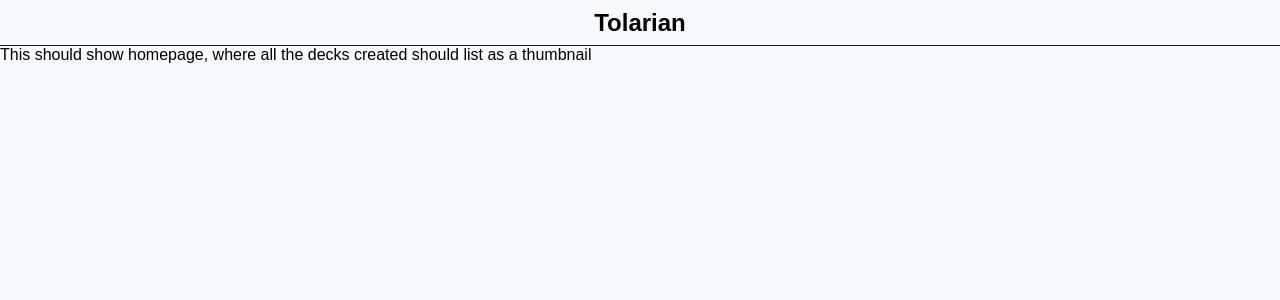
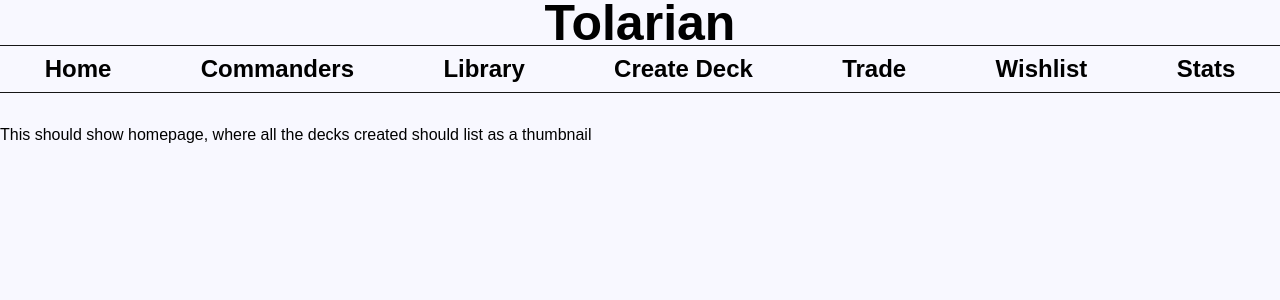
Before and after one commit to antonioplacido/MTGApp, a React (Create React App) app in the folder client/: page /home in a window 1280 px wide. Shown: the top 300 px of the page. Built offline with nearby package versions, Linux system fonts and the light colour scheme.

Commit message:
clearing a bit of console and unused variables

```diff
--- a/client/src/components/App.js
+++ b/client/src/components/App.js
@@ -1,7 +1,6 @@
-import React, { useState, useEffect } from "react";
+import React from "react";
 import styled from "styled-components";
 import { BrowserRouter as Router, Switch, Route } from "react-router-dom";
-import { useDispatch } from "react-redux";
 import GlobalStyles from "./GlobalStyles";
 import Homepage from "./Homepage";
 import StatsPage from "./StatsPage";
@@ -9,7 +8,6 @@ import TradePage from "./TradePage";
 import WishlistPage from "./WishlistPage";
 import CreatePage from "./CreatePage";
 import Library from "./Library";
-import axios from "axios";
 
 import Login from "./Login";
 
--- a/client/src/components/CommanderPage.js
+++ b/client/src/components/CommanderPage.js
@@ -14,8 +14,6 @@ export default function CommanderPage() {
   const [nextPageUrl, setNextPageUrl] = useState();
   const [previousPageUrl, setPreviousPageUrl] = useState();
   const [loading, setLoading] = useState(true);
-  const temp = cards.data;
-  console.log(images);
 
   useEffect(() => {
     setLoading(true);
@@ -46,13 +44,13 @@ export default function CommanderPage() {
   if (loading) return "Loading...";
 
   return (
-    <div>
+    <Wrapper>
       <Header />
-      <h1>i just want ben's approval</h1>
+      <h1>Commanders</h1>
       <Grid style={{ margin: "50px 50px" }}>
         <Card cards={cards} image={images} />
       </Grid>
-    </div>
+    </Wrapper>
   );
 }
 
@@ -61,3 +59,5 @@ const Grid = styled.div`
   grid: repeat(6, auto) / repeat(5, auto);
   gap: 2em;
 `;
+
+const Wrapper = styled.div``;
--- a/client/src/components/Homepage.js
+++ b/client/src/components/Homepage.js
@@ -1,12 +1,21 @@
 import React from "react";
 import Header from "../components/smallComponents/Header";
+import styled from "styled-components";
 
 export default function Homepage() {
   return (
-    <div>
+    <Wrapper>
       <Header />
-      This should show homepage, where all the decks created should list as a
-      thumbnail
-    </div>
+      <Content>
+        This should show homepage, where all the decks created should list as a
+        thumbnail
+      </Content>
+    </Wrapper>
   );
 }
+
+const Content = styled.div`
+
+`;
+
+const Wrapper = styled.div``;
--- a/client/src/components/Library.js
+++ b/client/src/components/Library.js
@@ -42,7 +42,10 @@ export default function Library() {
     setCurrentPageUrl(previousPageUrl);
   }
 
-  if (loading) return <img src={giphy} height="1250vh" width="3000vw" />;
+  if (loading)
+    return (
+      <img src={giphy} height="1250vh" width="3000vw" alt="Liliana Vess" />
+    );
 
   const updateSearch = (e) => {
     setSearch(e.target.value);
--- a/client/src/components/smallComponents/Card.js
+++ b/client/src/components/smallComponents/Card.js
@@ -1,6 +1,5 @@
 import React from "react";
 import styled from "styled-components";
-import { SiAirtable } from "react-icons/si";
 
 export default function Card({ cards }) {
   return (
@@ -39,9 +38,7 @@ const CardWrapper = styled.div`
   }
 `;
 
-const CommanderAdd = styled.button`
-  background: ${SiAirtable};
-`;
+const CommanderAdd = styled.button``;
 
 const CollectionAdd = styled.button``;
 
--- a/client/src/components/smallComponents/Header.js
+++ b/client/src/components/smallComponents/Header.js
@@ -4,22 +4,39 @@ import styled from "styled-components";
 export default function Header() {
   return (
     <Wrapper>
-      <Left>
+      <Title>
         <span>Tolarian</span>
-      </Left>
+      </Title>
+      <Nav>
+        <span>Home</span>
+        <span>Commanders</span>
+        <span>Library</span>
+        <span>Create Deck</span>
+        <span>Trade</span>
+        <span>Wishlist</span>
+        <span>Stats</span>
+      </Nav>
     </Wrapper>
   );
 }
 
-const Left = styled.div``;
+const Nav = styled.div`
+  border-bottom: 1px solid #161616;
+  line-height: 46px;
+  justify-content: space-around;
+  display: flex;
+`;
+
+const Title = styled.div`
+  font-size: 50px;
+`;
 
 const Wrapper = styled.div`
   height: 46px;
   border-bottom: 1px solid #161616;
+  margin-bottom: 80px;
   line-height: 46px;
-  padding: 0 28px;
   font-size: 1.5em;
   font-weight: 600;
   text-align: center;
-  padding: 0 0 10px 0;
 `;
```
